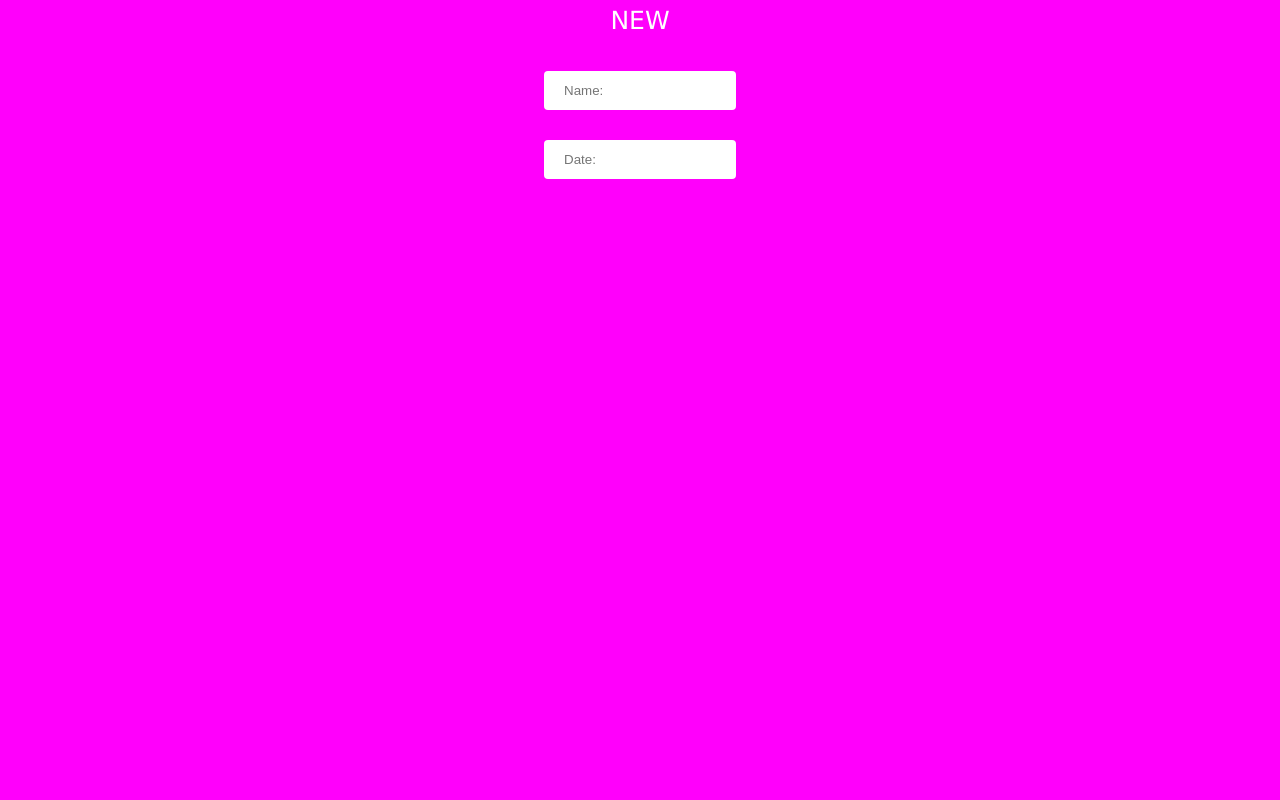
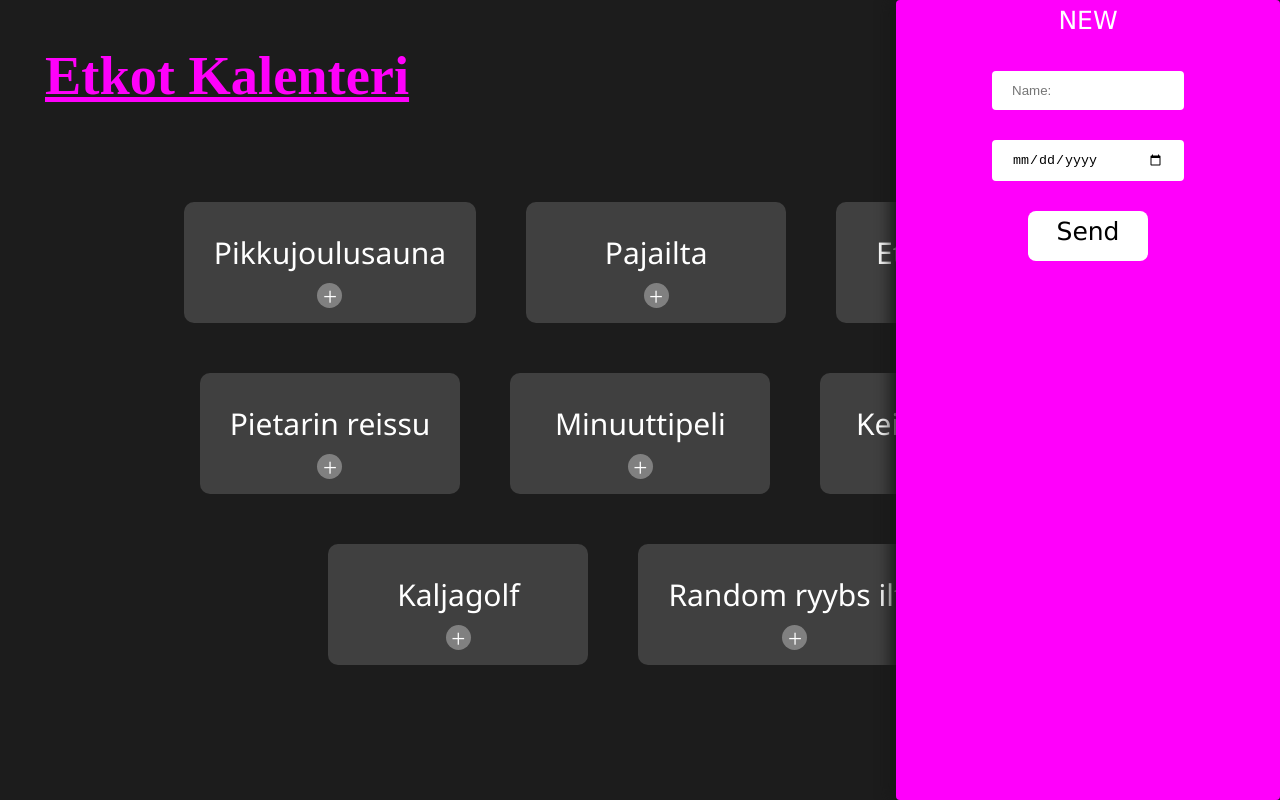
Before and after one commit to etkot/etkot-kalenteri, a Vue app: page / in a window 1280 px wide. Both pictures are taken after a click on the element "NEW". Built offline with nearby package versions, Linux system fonts and the light colour scheme.

Commit message:
Added more styling to new

```diff
--- a/src/components/New.vue
+++ b/src/components/New.vue
@@ -1,27 +1,28 @@
 <template>
     <div>
         <div v-if="!newOpen">
-            <div id="new-button" v-on:click="buttonPressed">
+            <div id="new-button" v-on:click="newPressed">
                 <p id="button-text">NEW</p>
             </div>
         </div>
         <div v-else>
             <div id="new-menu">
-                <p id="button-text" v-on:click="buttonPressed">NEW</p>
+                <p id="button-text" v-on:click="newPressed">NEW</p>
                 <input
                     id="input"
                     type="text"
-                    v-model="message"
                     placeholder="Name:"
                     autocomplete="off"
                 />
                 <input
                     id="input"
-                    type="text"
-                    v-model="message"
+                    type="date"
                     placeholder="Date:"
                     autocomplete="off"
                 />
+                <div id="send-button" v-on:click="sendPressed">
+                    <p id="button-text" :style="{ color: 'black' }">Send</p>
+                </div>
             </div>
         </div>
     </div>
@@ -36,8 +37,11 @@ export default {
         }
     },
     methods: {
-        buttonPressed() {
+        newPressed() {
             this.newOpen = !this.newOpen
+        },
+        sendPressed() {
+            this.newOpen = false
         }
     }
 }
@@ -47,8 +51,8 @@ export default {
 #new-button {
     background-color: #ff00fb;
     border-radius: 8px;
-    width: 120px;
-    height: 50px;
+    width: 100px;
+    height: 45px;
     margin: 50px;
     position: absolute;
     top: 0;
@@ -69,17 +73,31 @@ export default {
     padding: 6px;
     cursor: pointer;
 }
+#send-button {
+    background-color: white;
+    border-radius: 8px;
+    width: 120px;
+    height: 50px;
+    margin: auto;
+    margin-top: 30px;
+    display: block;
+}
+#send-button:hover {
+    border: 2px solid black;
+}
 #new-menu {
     background-color: #ff00fb;
-    width: 100%;
+    width: 30%;
     height: 100%;
+    border-radius: 4px;
     position: absolute;
     top: 0;
     right: 0;
+    box-shadow: -5px 0px 15px #181818;
     transition: 0.5s;
 }
 #input {
-    width: 15%;
+    width: 50%;
     padding: 12px 20px;
     margin: auto;
     margin-top: 30px;
@@ -91,8 +109,18 @@ export default {
     transition: 0.25s ease-out;
 }
 #input:focus {
-    border: 2px solid #1c1c1c;
-    width: 20%;
+    border: none;
+    width: 70%;
     transition: 0.25s ease-in;
 }
+@media only screen and (max-width: 1100px) {
+    #new-menu {
+        width: 50%;
+    }
+}
+@media only screen and (max-width: 680px) {
+    #new-menu {
+        width: 100%;
+    }
+}
 </style>
```
